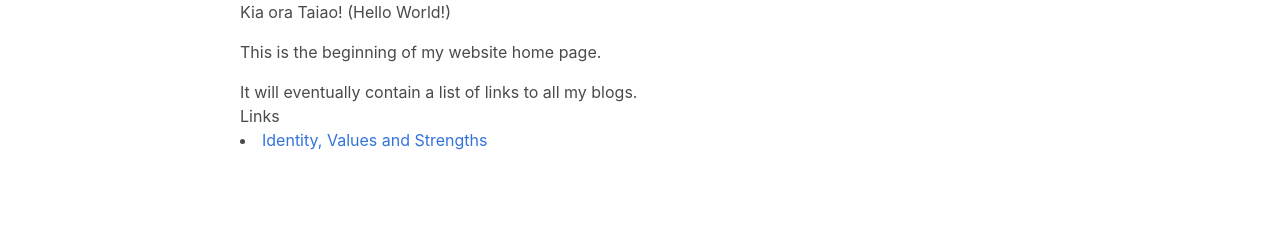
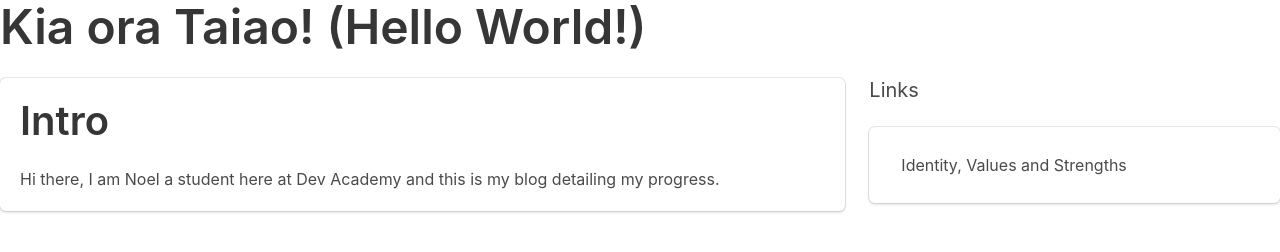
Before and after one commit to tehnools/tehnools.github.io, a plain HTML site: page index.html in a window 1280 px wide. Drawn offline with nearby package versions, Linux system fonts and the light colour scheme.

Commit message:
:arrow_up: Refactor to incorporate bulma classess

```diff
--- a/index.html
+++ b/index.html
@@ -10,25 +10,26 @@
 </head>
 
 <body>
-  <div class="container-center">
-    <h1>Kia ora Taiao! (Hello World!)</h1>
-    <p> This is the beginning of my website home page.</p>
-    <p> It will eventually contain a list of links to all my blogs. </p>
+  <h1 class="title is-1">Kia ora Taiao! (Hello World!)</h1>
 
-    <h2>Links</h2>
-    <li><a href="self_reflection.html">Identity, Values and Strengths</a></li>
+  <div class="columns reverse-order">
+    <div class="column is-two-thirds">
+      <div class="box">
+        <h2 class="title is-2">Intro</h2>
+        <p>Hi there, I am Noel a student here at Dev Academy and this is my blog detailing my progress.</p>
+      </div>
+    </div>
+    <div class="column is-one-third">
+      <h2 class="subtitle">Links</h2>
+      <div class="box">
+        <div class="menu">
+          <ul class="menu-list">
+            <li><a href="./pages/self_reflection.html">Identity, Values and Strengths</a></li>
+          </ul>
+        </div>
+      </div>
+    </div>
   </div>
 </body>
 
 </html>
-
-<style>
-  body {
-    display: flex;
-    justify-content: center;
-  }
-
-  .container-center {
-    width: 800px;
-  }
-</style>
```
